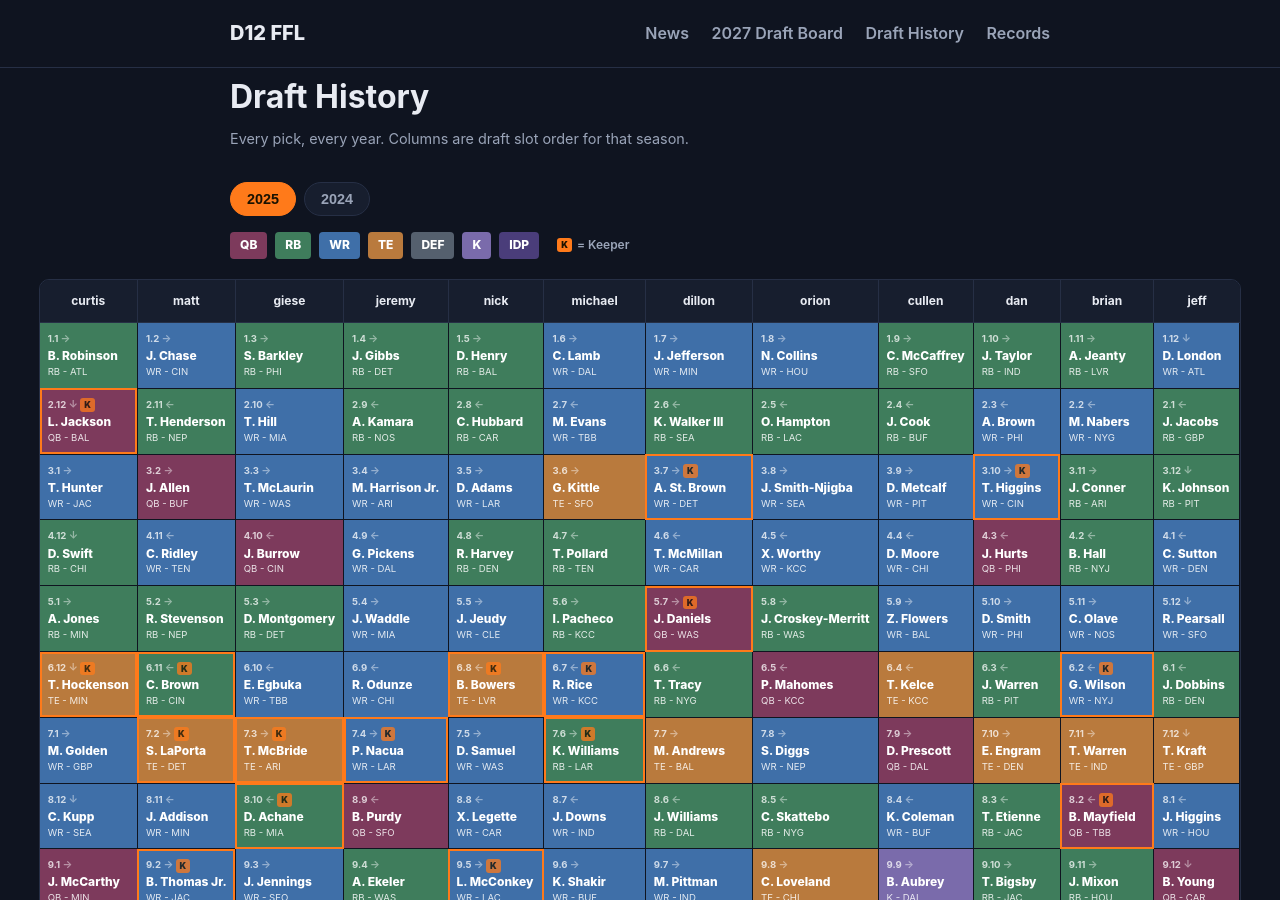
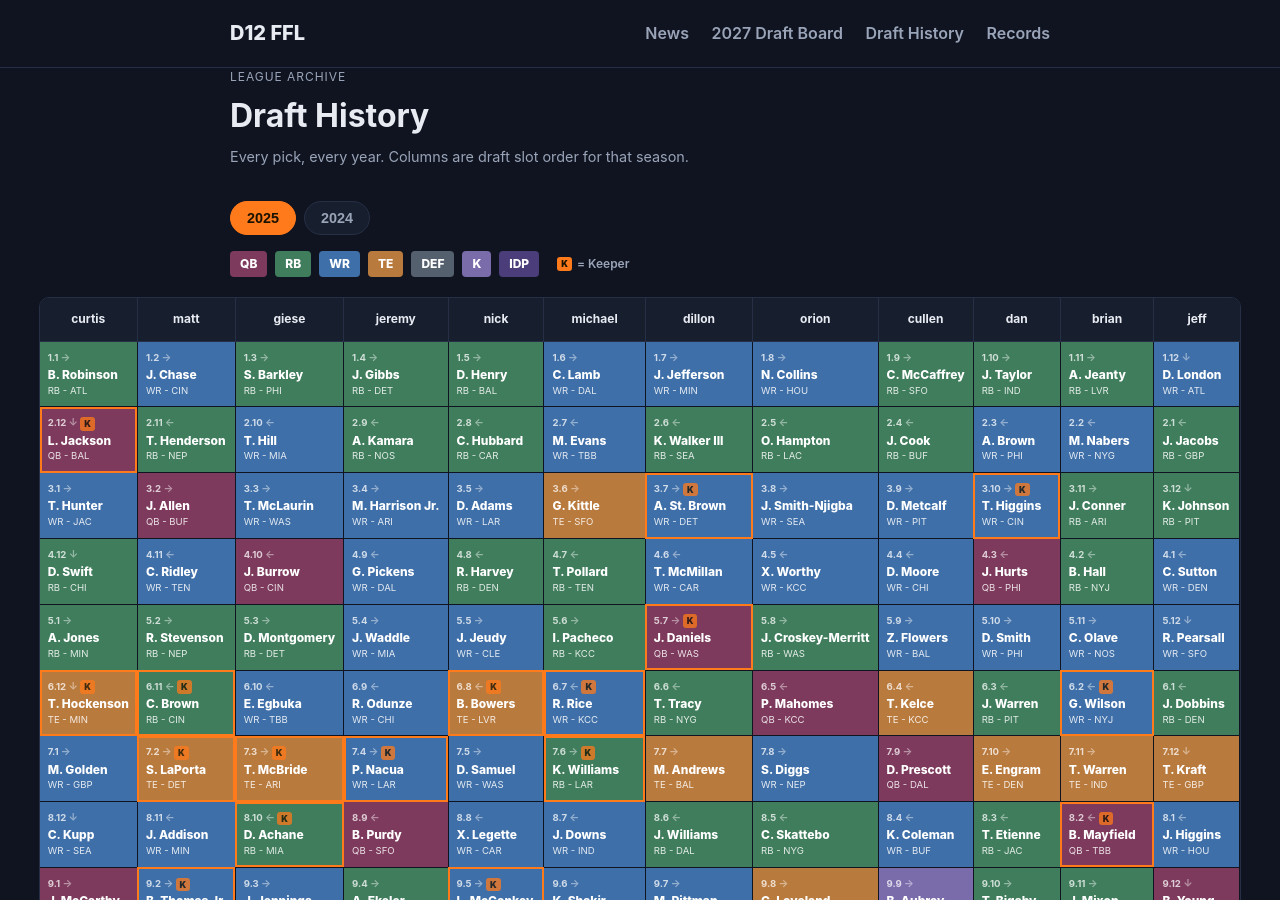
Before and after one commit to cullenhgn/D12-FFL-Website, a Jekyll site: the page built from previous-drafts/index.md, in a window 1280 px wide and 900 px high. Built offline with Jekyll 4.4.1, drawn with Linux system fonts in a browser that asks for light colours.

Commit message:
Update index.md

```diff
--- a/previous-drafts/index.md
+++ b/previous-drafts/index.md
@@ -6,6 +6,7 @@ permalink: /previous-drafts/
 
 <div class="fp-header">
   <div>
+    <p class="fp-eyebrow">League Archive</p>
     <h1>Draft History</h1>
     <p class="fp-sub">Every pick, every year. Columns are draft slot order for that season.</p>
   </div>
```
